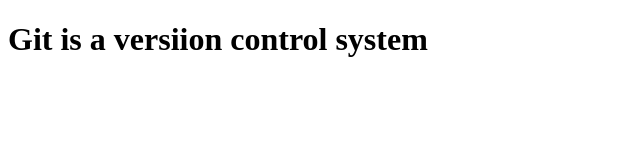
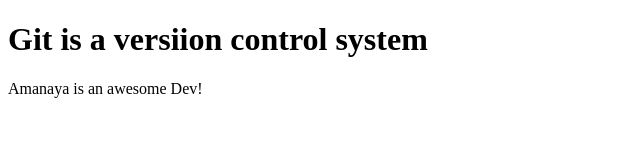
Before and after one commit to Amanya-Brian/git-session, a plain HTML site: page amanya.html in a window 1280 px wide. Shown: the whole page, without its empty margins (0-640 px from the left). Drawn offline with Linux system fonts and the light colour scheme.

Commit message:
added a paragraph

```diff
--- a/amanya.html
+++ b/amanya.html
@@ -5,5 +5,6 @@
     </head>
     <body>
         <h1>Git is a versiion control system</h1>
+        <p>Amanaya is an awesome Dev!</p>
     </body>
 </html>
```
